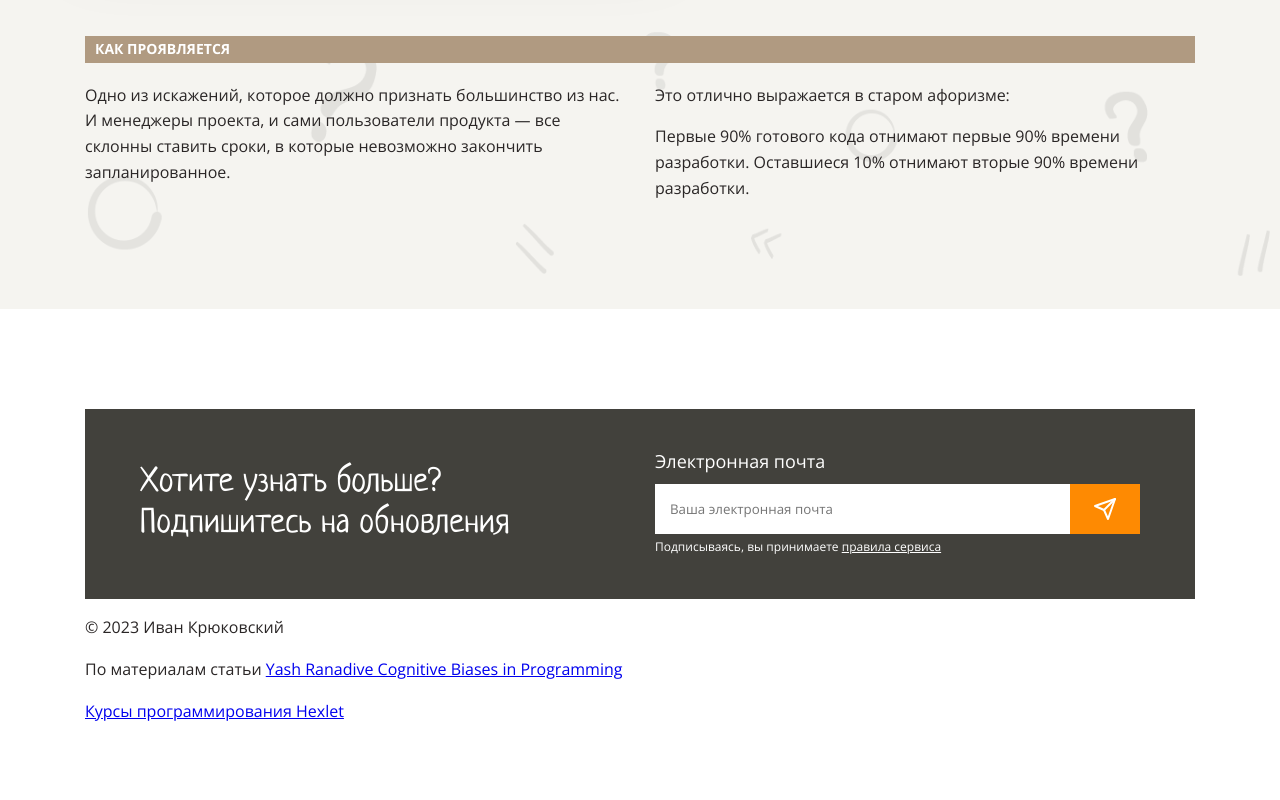
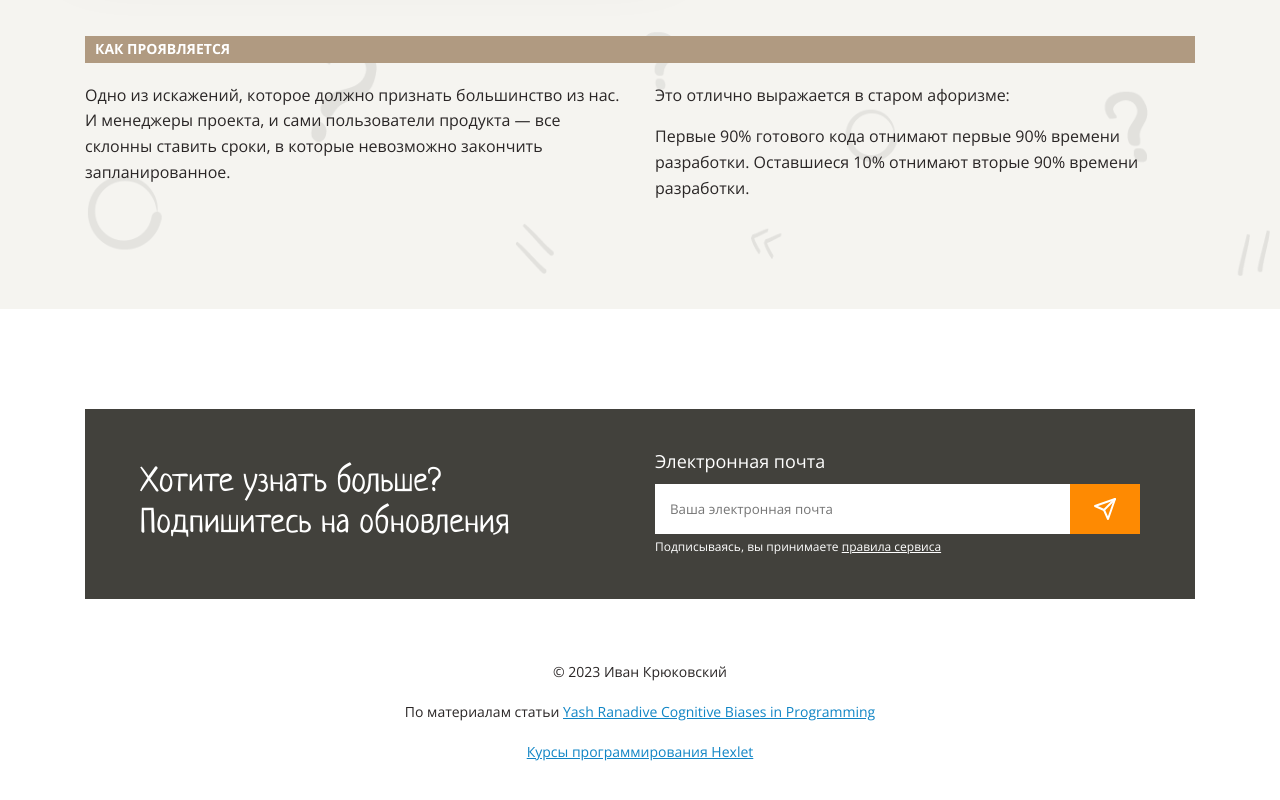
Before and after one commit to aronorance/layout-designer-project-lvl1, a website: page src/index.html in a window 1280 px wide. Shown: the part 6909-7709 px from the top of the page. Drawn offline with Linux system fonts and the light colour scheme.

Commit message:
Add contacts section styles

```diff
--- a/src/index.html
+++ b/src/index.html
@@ -165,10 +165,10 @@
           <p class="subscription-agreement">Подписываясь, вы принимаете <a class="subscription-link" href="">правила сервиса</a></p>
         </form>
       </div>
-      <div>
+      <div class="contacts">
         <p>© 2023 Иван Крюковский</p>
-        <p>По материалам статьи <a href="https://medium.com/hackernoon/cognitive-biases-in-programming-5e937707c27b">Yash Ranadive Cognitive Biases in Programming</a></p>
-        <p><a href="https://ru.hexlet.io/">Курсы программирования Hexlet</a></p>
+        <p>По материалам статьи <a class="contacts-link" href="https://medium.com/hackernoon/cognitive-biases-in-programming-5e937707c27b">Yash Ranadive Cognitive Biases in Programming</a></p>
+        <p><a class="contacts-link" href="https://ru.hexlet.io/">Курсы программирования Hexlet</a></p>
       </div>
     </div>
   </footer>
--- a/src/styles/style.css
+++ b/src/styles/style.css
@@ -395,3 +395,16 @@ h3 {
 .subscription-link {
   color: inherit;
 }
+
+/* contacts section */
+
+.contacts {
+  margin-top: 60px;
+
+  font-size: 14px;
+  text-align: center;
+}
+
+.contacts-link {
+  color: var(--color-blue);
+}
```
